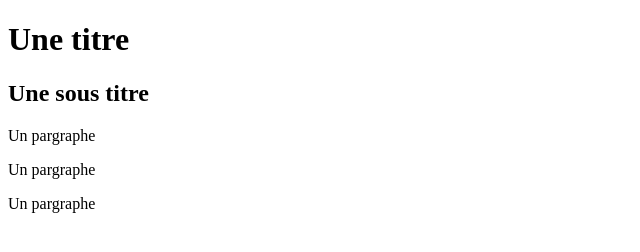
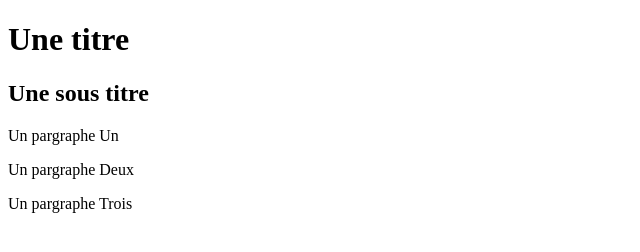
Before and after one commit to dicklant/testGit, a plain HTML site: page index.html in a window 1280 px wide. Shown: the whole page, without its empty margins (0-640 px from the left). Drawn offline with Linux system fonts and the light colour scheme.

Commit message:
Changement texte para

```diff
--- a/index.html
+++ b/index.html
@@ -9,8 +9,8 @@
 <body>
     <h1>Une titre</h1>
     <h2>Une sous titre</h2>
-    <p>Un pargraphe</p>
-    <p>Un pargraphe</p>
-    <p>Un pargraphe</p>
+    <p>Un pargraphe Un</p>
+    <p>Un pargraphe Deux</p>
+    <p>Un pargraphe Trois</p>
 </body>
 </html>
```
